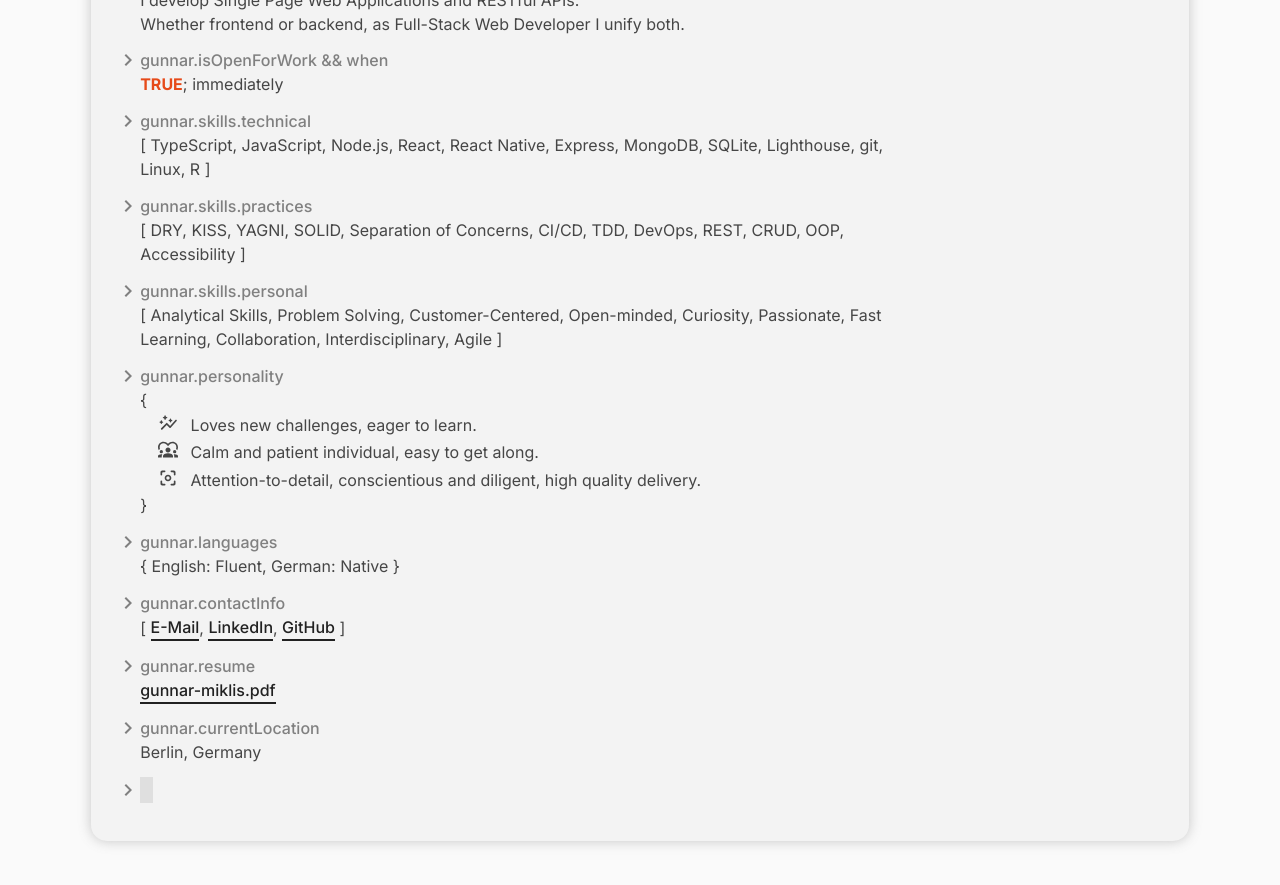
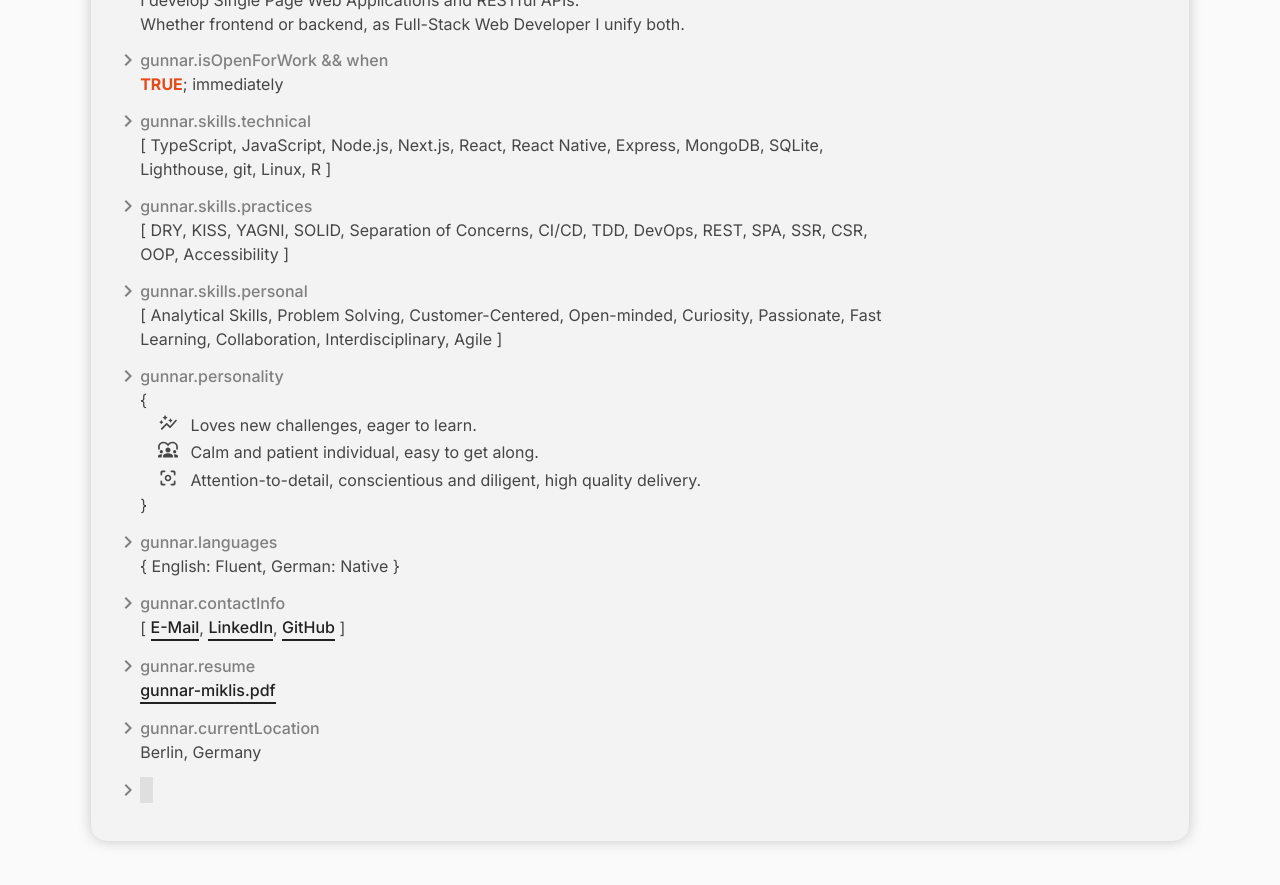
Before and after one commit to gunnar-miklis/portfolio, a React (Vite) app: page / in a window 1280 px wide. Shown: the part 940-1825 px from the top of the page. Built offline with nearby package versions, Linux system fonts and the light colour scheme.

Commit message:
update expertise

```diff
--- a/index.html
+++ b/index.html
@@ -10,25 +10,25 @@
 
     <!-- SEO TAGS -->
     <title>
-      Portfolio of Gunnar Miklis - TypeScript Web Developer - Expertise in Frontend and Full-Stack.
+      Portfolio - Gunnar Miklis - TypeScript Web Developer.
     </title>
     <meta
       name="description"
-      content="Discover a user-centric approach and explore a blend of frontend and backend skills coupled with a unique personality. Specializing in TypeScript, React, Node.js, and more. Open to work and available for collaboration."
+      content="Discover a user-centric approach and explore a blend of frontend and backend skills coupled with a unique personality. Specializing in TypeScript, Node.js, Next.js, React, and more. Emphasizing high software quality including maintainability, scalability, security, and usability. Open to work and available for collaboration."
     />
     <meta
       name="keywords"
-      content="Gunnar Miklis, Web Developer, Portfolio, Web Development, TypeScript, JavaScript, Node.js, React, Express, MongoDB, SQL, Git, GitHub, Linux, REST, Frontend, Fullstack, SPA, problem solving, user experience, collaboration, open-minded, winner and best project nomination, fast learner, passion"
+      content="Gunnar Miklis, Web Developer, Portfolio, Web Development, Frontend, Fullstack, TypeScript, JavaScript, Node.js, Next.js, React, Express, MongoDB, SQLite, Lighthouse, Git, GitHub, Linux, SOLID, CI/CD, DRY, API, REST, SPA, SSR, CSR, software quality, accessibility, user experience, problem solving, collaboration, open-minded, passion, attention-to-detail, diligent, open to work"
     />
 
     <!-- SOCIAL TAGS -->
     <meta
       property="og:title"
-      content="Portfolio of Gunnar Miklis - TypeScript Web Developer - Expertise in Frontend and Full-Stack."
+      content="Portfolio - Gunnar Miklis - TypeScript Web Developer"
     />
     <meta
       property="og:description"
-      content="Discover a user-centric approach and explore a blend of frontend and backend skills coupled with a unique personality. Specializing in TypeScript, React, Node.js, and more. Open to work and available for collaboration."
+      content="Discover a user-centric approach and explore a blend of frontend and backend skills coupled with a unique personality. Specializing in TypeScript, Node.js, Next.js, React, and more. Emphasizing high software quality including maintainability, scalability, security, and usability. Open to work and available for collaboration."
     />
     <meta property="og:image" content="https://flowcv.me/gunnar-miklis/photo-hh9j3r7i4xl1.jpg" />
     <meta property="og:url" content="https://gunnar-miklis.netlify.app" />
--- a/src/components/Terminal.tsx
+++ b/src/components/Terminal.tsx
@@ -55,7 +55,7 @@ export default function Terminal() {
             <Icon /> gunnar.skills.technical
           </p>
           <p className='out'>
-            [ TypeScript, JavaScript, Node.js, React, React Native, Express, MongoDB, SQLite,
+            [ TypeScript, JavaScript, Node.js, Next.js, React, React Native, Express, MongoDB, SQLite,
             Lighthouse, git, Linux, R ]
           </p>
         </div>
@@ -65,7 +65,7 @@ export default function Terminal() {
             <Icon /> gunnar.skills.practices
           </p>
           <p className='out'>
-            [ DRY, KISS, YAGNI, SOLID, Separation of Concerns, CI/CD, TDD, DevOps, REST, CRUD, OOP,
+            [ DRY, KISS, YAGNI, SOLID, Separation of Concerns, CI/CD, TDD, DevOps, REST, SPA, SSR, CSR, OOP,
             Accessibility ]
           </p>
         </div>
```
